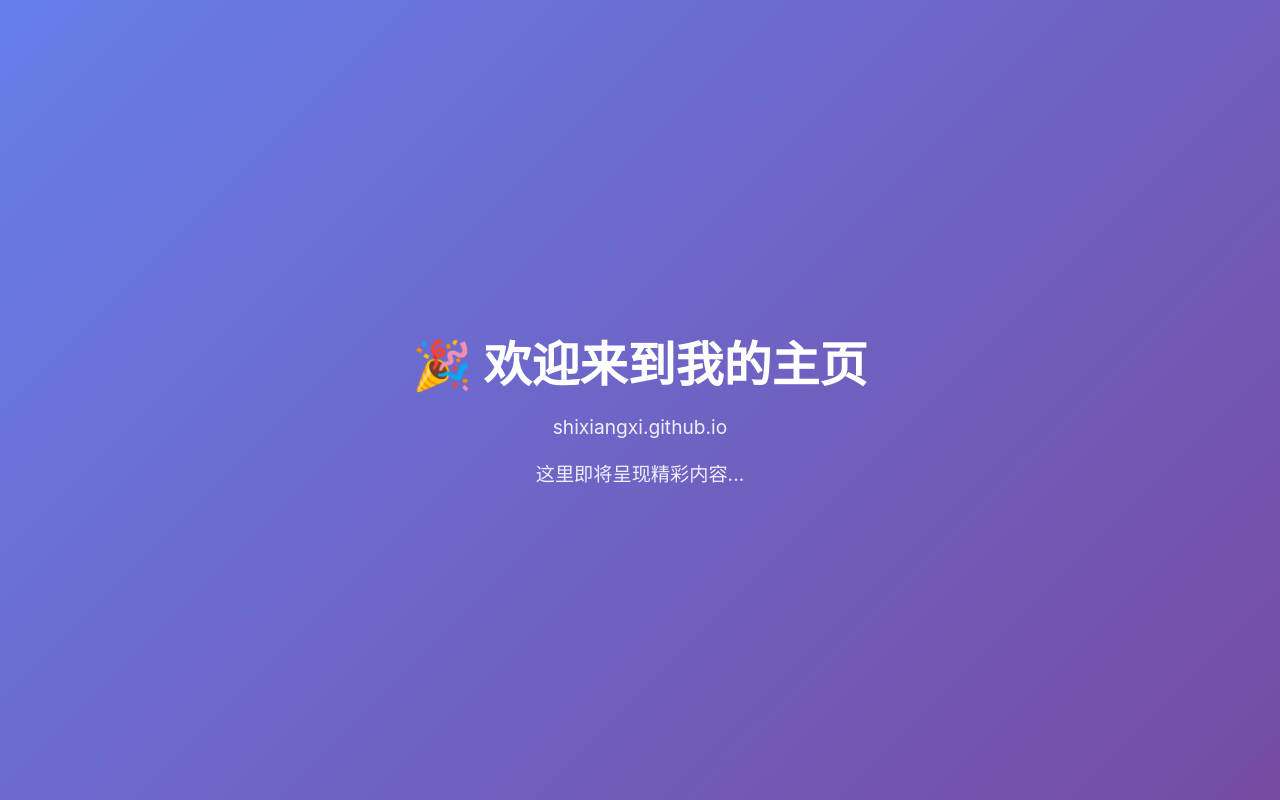
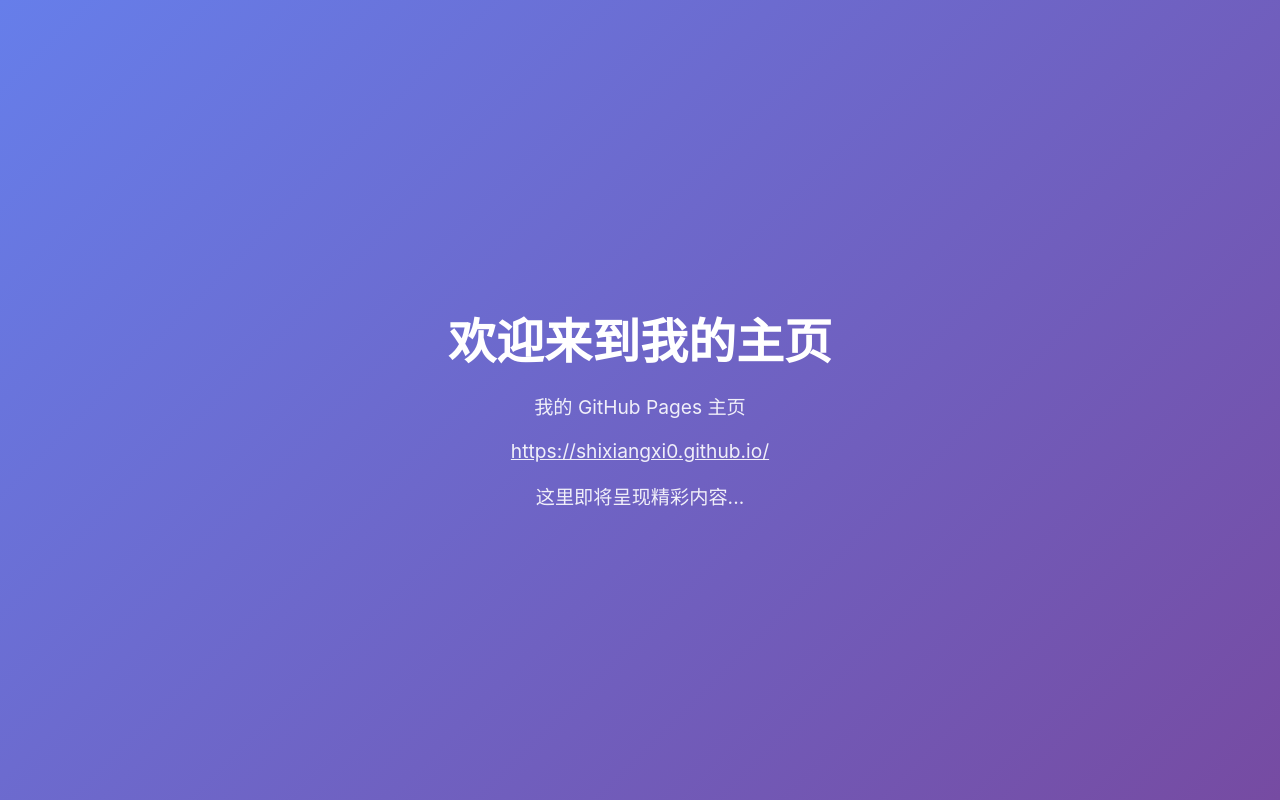
Before and after one commit to shixiangxi0/shixiangxi0.github.io, a plain HTML site: page index.html in a window 1280 px wide. Drawn offline with Linux system fonts and the light colour scheme.

Commit message:
Set up GitHub Pages homepage

```diff
--- a/index.html
+++ b/index.html
@@ -3,7 +3,7 @@
 <head>
     <meta charset="UTF-8">
     <meta name="viewport" content="width=device-width, initial-scale=1.0">
-    <title>shixiangxi.github.io</title>
+    <title>shixiangxi0.github.io</title>
     <style>
         body {
             margin: 0;
@@ -29,12 +29,20 @@
             font-size: 1.2rem;
             opacity: 0.9;
         }
+        a {
+            color: white;
+        }
     </style>
 </head>
 <body>
     <div class="container">
-        <h1>🎉 欢迎来到我的主页</h1>
-        <p>shixiangxi.github.io</p>
+        <h1>欢迎来到我的主页</h1>
+        <p>我的 GitHub Pages 主页</p>
+        <p>
+            <a href="https://shixiangxi0.github.io/">
+                https://shixiangxi0.github.io/
+            </a>
+        </p>
         <p>这里即将呈现精彩内容...</p>
     </div>
 </body>
```
Also changed, not shown: 2 other files.
